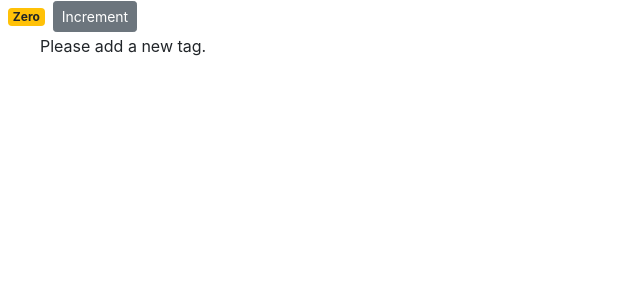
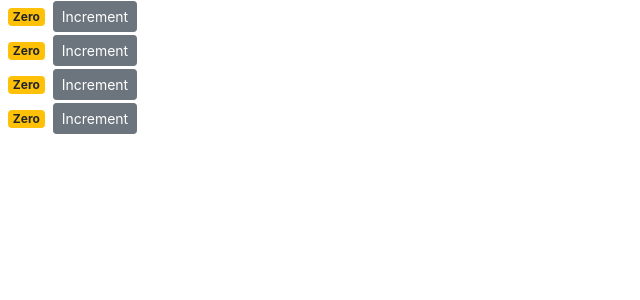
Before and after one commit to briankuan/react-counters, a React (Create React App) app: page / in a window 1280 px wide. Shown: the top 300 px of the page, without its empty margins (0-640 px from the left). Built offline with nearby package versions, Linux system fonts and the light colour scheme.

Commit message:
Composing Components

```diff
--- a/src/components/counter.jsx
+++ b/src/components/counter.jsx
@@ -2,8 +2,7 @@ import React, { Component } from 'react';
 
 class Counter extends Component {
   state = {
-    count: 0,
-    tags: []
+    count: 0
   };
 
   handleIncrement = product => {
@@ -13,7 +12,7 @@ class Counter extends Component {
 
   render() {
     return (
-      <React.Fragment>
+      <div>
         <span className={this.getBadgeClasses()}>{this.formatCount()}</span>
         <button
           onClick={() => this.handleIncrement({ id: 1 })} //<-the hard coded object is an example. If we have a product object we may use -> product.id
@@ -21,13 +20,7 @@ class Counter extends Component {
         >
           Increment
         </button>
-        <ul>
-          {this.state.tags.length === 0 && 'Please add a new tag.'}
-          {this.state.tags.map(tag => (
-            <li key={tag}>{tag}</li>
-          ))}
-        </ul>
-      </React.Fragment>
+      </div>
     );
   }
 
--- /dev/null
+++ b/src/components/counters.jsx
@@ -0,0 +1,24 @@
+import React, { Component } from 'react';
+import Counter from './counter';
+
+class Counters extends Component {
+  state = {
+    counters: [
+      { id: 1, value: 0 },
+      { id: 2, value: 0 },
+      { id: 3, value: 0 },
+      { id: 4, value: 0 }
+    ]
+  };
+  render() {
+    return (
+      <div>
+        {this.state.counters.map(counter => (
+          <Counter />
+        ))}
+      </div>
+    );
+  }
+}
+
+export default Counters;
--- a/src/index.js
+++ b/src/index.js
@@ -2,12 +2,12 @@ import React from 'react';
 import ReactDOM from 'react-dom';
 import 'bootstrap/dist/css/bootstrap.css';
 
-import Counter from './components/counter';
+import Counters from './components/counters';
 
 const rootElement = document.getElementById('root');
 ReactDOM.render(
   <React.StrictMode>
-    <Counter />
+    <Counters />
   </React.StrictMode>,
   rootElement
 );
```
